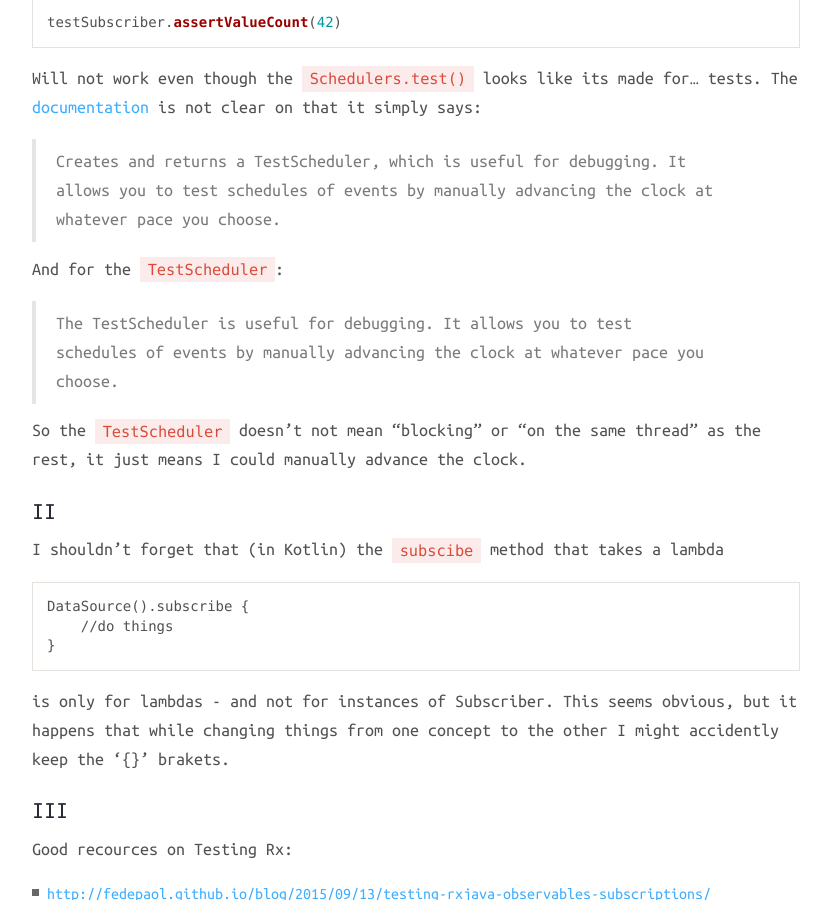
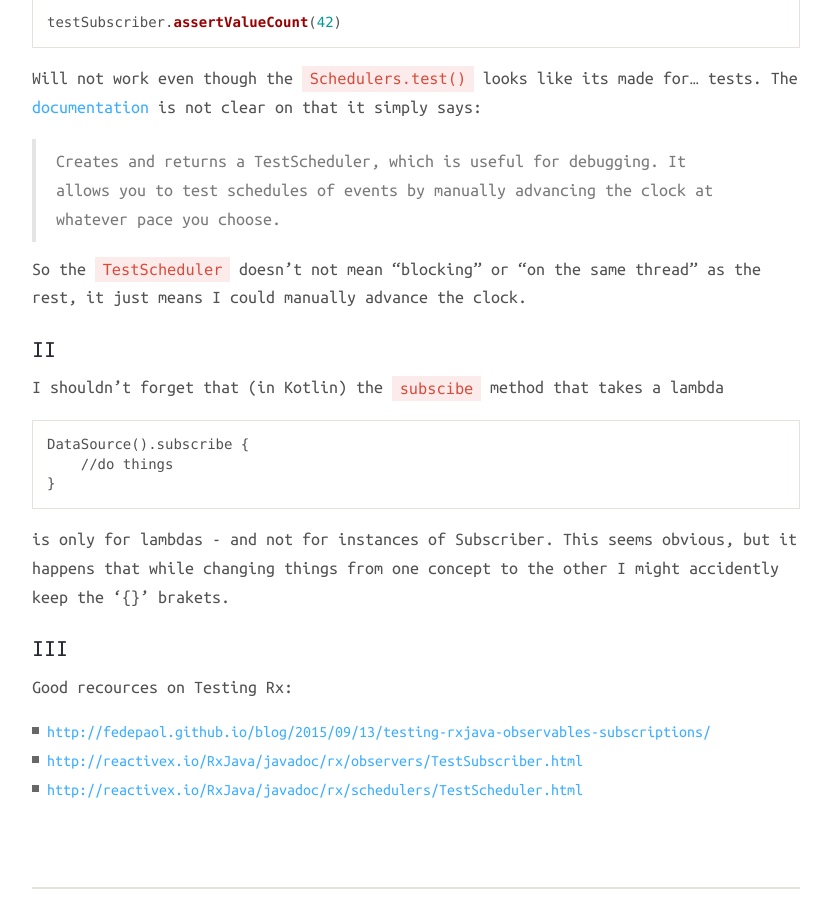
Before and after one commit to lmller/lmller.github.io, a Jekyll site: the page built from _posts/2016-03-08-testsubscriber.markdown, in a window 1280 px wide and 900 px high, scrolled down 687 px. Shown: the whole window, without its empty margins (224-1055 px from the left). Built offline with Jekyll 4.4.1, drawn with Linux system fonts in a browser that asks for light colours; nearby versions of some CDN libraries; comment, search, counter and statistics services are not loaded.

Commit message:
Update 2016-03-08-testsubscriber.markdown

```diff
--- a/_posts/2016-03-08-testsubscriber.markdown
+++ b/_posts/2016-03-08-testsubscriber.markdown
@@ -29,10 +29,6 @@ The [documentation](http://reactivex.io/RxJava/javadoc/rx/schedulers/Schedulers.
 > Creates and returns a TestScheduler, which is useful for debugging.
 > It allows you to test schedules of events by manually advancing the clock at whatever pace you choose.
 
-And for the [`TestScheduler`](http://reactivex.io/RxJava/javadoc/rx/schedulers/TestScheduler.html):
-
-> The TestScheduler is useful for debugging. It allows you to test schedules of events by manually advancing the clock at whatever pace you choose.
-
 So the `TestScheduler` doesn't not mean "blocking" or "on the same thread" as the rest, it just means I could manually advance the clock.
 
 
@@ -56,3 +52,4 @@ Good recources on Testing Rx:
 
 - <http://fedepaol.github.io/blog/2015/09/13/testing-rxjava-observables-subscriptions/>
 - <http://reactivex.io/RxJava/javadoc/rx/observers/TestSubscriber.html>
+- <http://reactivex.io/RxJava/javadoc/rx/schedulers/TestScheduler.html>
```
